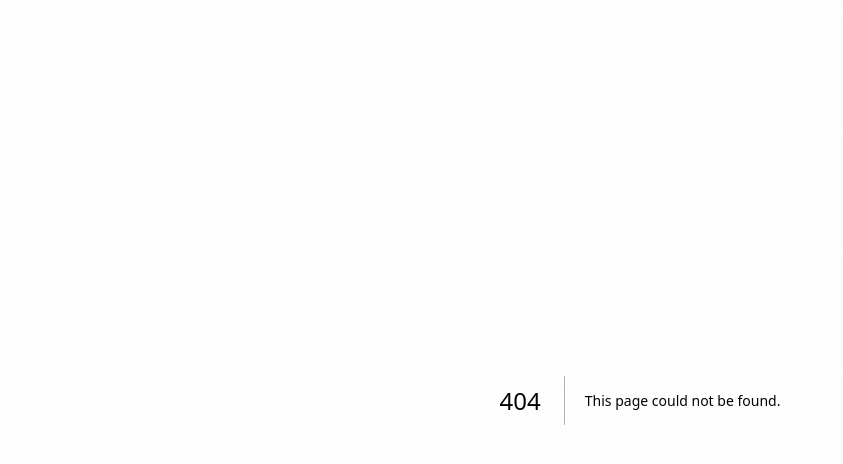
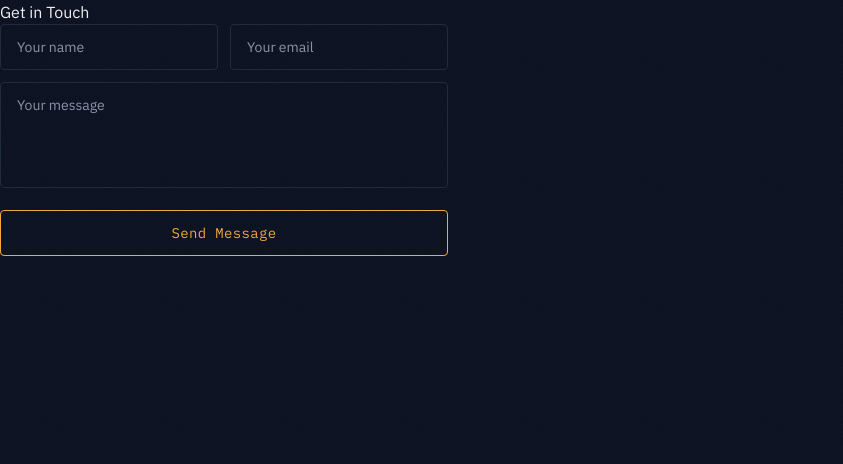
Before and after one commit to rasel-btcl/raselrana-web, a Next.js app: page /contact in a window 1280 px wide. Before the commit this address had no page. Shown: the top 464 px of the page, without its empty margins (0-843 px from the left). Built offline with nearby package versions, Linux system fonts and the light colour scheme.

Commit message:
contact-form-resend-integration done

```diff
--- a/package.json
+++ b/package.json
@@ -14,7 +14,8 @@
     "motion": "^13.1.1",
     "next": "16.3.1",
     "react": "19.2.8",
-    "react-dom": "19.2.8"
+    "react-dom": "19.2.8",
+    "resend": "^6.22.0"
   },
   "devDependencies": {
     "@tailwindcss/postcss": "^4",
--- /dev/null
+++ b/src/app/api/contact/route.js
@@ -0,0 +1,33 @@
+import { sendContactEmail } from "@/services/email";
+import { NextResponse } from "next/server";
+
+export async function POST(request) {
+  try {
+    const { name, email, message } = await request.json();
+
+    if (!name || !email || !message) {
+      return NextResponse.json(
+        { error: "Name, email, and message are required." },
+        { status: 400 },
+      );
+    }
+
+    const emailRegex = /^[^\s@]+@[^\s@]+\.[^\s@]+$/;
+    if (!emailRegex.test(email)) {
+      return NextResponse.json(
+        { error: "Please provide a valid email address." },
+        { status: 400 },
+      );
+    }
+
+    await sendContactEmail({ name, email, message });
+
+    return NextResponse.json({ success: true });
+  } catch (err) {
+    console.error("Contact form error:", err);
+    return NextResponse.json(
+      { error: "Something went wrong. Please try again later." },
+      { status: 500 },
+    );
+  }
+}
--- /dev/null
+++ b/src/app/contact/page.jsx
@@ -0,0 +1,10 @@
+import { ContactForm } from "@/components";
+
+export default function ContactPage() {
+  return (
+    <main>
+      <h1>Get in Touch</h1>
+      <ContactForm />
+    </main>
+  );
+}
--- a/src/app/page.jsx
+++ b/src/app/page.jsx
@@ -1,6 +1,6 @@
 "use client";
 
-import EmailForm from "@/components/EmailForm";
+import { ContactForm } from "@/components";
 import SignalWave from "@/components/SignalWave";
 import { motion } from "motion/react";
 
@@ -77,12 +77,12 @@ export default function Home() {
           telecommunications sector.
         </motion.p>
 
-        {/* Email capture */}
+        {/* Contact form */}
         <motion.div
           variants={item}
           className="mt-10 w-full flex justify-center"
         >
-          <EmailForm />
+          <ContactForm />
         </motion.div>
 
         {/* Footer */}
--- /dev/null
+++ b/src/components/ContactForm.jsx
@@ -0,0 +1,133 @@
+"use client";
+
+import { AnimatePresence, motion } from "motion/react";
+import { useState } from "react";
+
+export default function ContactForm() {
+  const [formData, setFormData] = useState({
+    name: "",
+    email: "",
+    message: "",
+  });
+  const [status, setStatus] = useState("idle"); // idle | submitting | success | error
+
+  const handleChange = (e) => {
+    setFormData({ ...formData, [e.target.name]: e.target.value });
+  };
+
+  const handleSubmit = async (e) => {
+    e.preventDefault();
+    if (status === "submitting") return;
+
+    setStatus("submitting");
+
+    try {
+      const res = await fetch("/api/contact", {
+        method: "POST",
+        headers: { "Content-Type": "application/json" },
+        body: JSON.stringify(formData),
+      });
+
+      const data = await res.json();
+
+      if (!res.ok) {
+        throw new Error(data.error || "Failed to send message");
+      }
+
+      setStatus("success");
+      setFormData({ name: "", email: "", message: "" });
+    } catch {
+      setStatus("error");
+    }
+  };
+
+  return (
+    <div className="w-full max-w-md">
+      <AnimatePresence mode="wait">
+        {status === "success" ? (
+          <motion.p
+            key="success"
+            initial={{ opacity: 0, y: 6 }}
+            animate={{ opacity: 1, y: 0 }}
+            className="font-mono text-sm text-accent tracking-wide text-center"
+          >
+            Message sent — I&apos;ll get back to you soon.
+          </motion.p>
+        ) : (
+          <motion.form
+            key="form"
+            onSubmit={handleSubmit}
+            initial={{ opacity: 0 }}
+            animate={{ opacity: 1 }}
+            exit={{ opacity: 0, y: -6 }}
+            className="flex flex-col gap-3"
+          >
+            <div className="flex flex-col sm:flex-row gap-3">
+              <div className="flex-1">
+                <label htmlFor="name" className="sr-only">
+                  Your name
+                </label>
+                <input
+                  id="name"
+                  name="name"
+                  type="text"
+                  required
+                  value={formData.name}
+                  onChange={handleChange}
+                  placeholder="Your name"
+                  className="w-full bg-transparent border border-line rounded-sm px-4 py-3 text-sm font-body text-fg placeholder:text-fg-muted focus:border-accent transition-colors"
+                />
+              </div>
+
+              <div className="flex-1">
+                <label htmlFor="email" className="sr-only">
+                  Your email
+                </label>
+                <input
+                  id="email"
+                  name="email"
+                  type="email"
+                  required
+                  value={formData.email}
+                  onChange={handleChange}
+                  placeholder="Your email"
+                  className="w-full bg-transparent border border-line rounded-sm px-4 py-3 text-sm font-body text-fg placeholder:text-fg-muted focus:border-accent transition-colors"
+                />
+              </div>
+            </div>
+
+            <div>
+              <label htmlFor="message" className="sr-only">
+                Your message
+              </label>
+              <textarea
+                id="message"
+                name="message"
+                required
+                rows={4}
+                value={formData.message}
+                onChange={handleChange}
+                placeholder="Your message"
+                className="w-full bg-transparent border border-line rounded-sm px-4 py-3 text-sm font-body text-fg placeholder:text-fg-muted focus:border-accent transition-colors resize-none"
+              />
+            </div>
+
+            <button
+              type="submit"
+              disabled={status === "submitting"}
+              className="mt-1 border border-accent text-accent rounded-sm px-5 py-3 text-sm font-mono tracking-wide hover:bg-accent hover:text-bg transition-colors disabled:opacity-50"
+            >
+              {status === "submitting" ? "Sending…" : "Send Message"}
+            </button>
+          </motion.form>
+        )}
+      </AnimatePresence>
+
+      {status === "error" && (
+        <p className="mt-2 text-xs font-mono text-red-400 text-center">
+          Something went wrong — try again in a moment.
+        </p>
+      )}
+    </div>
+  );
+}
--- a/src/components/EmailForm.jsx
+++ /dev/null
@@ -1,84 +0,0 @@
-"use client";
-
-import { AnimatePresence, motion } from "motion/react";
-import { useState } from "react";
-
-export default function EmailForm() {
-  const [email, setEmail] = useState("");
-  const [status, setStatus] = useState("idle"); // idle | submitting | success | error
-
-  async function handleSubmit(e) {
-    e.preventDefault();
-    if (!email || status === "submitting") return;
-
-    setStatus("submitting");
-
-    // ---------------------------------------------------------------
-    // NOTE FOR LAUNCH: this currently just logs the email locally.
-    // Vercel's free tier has no built-in database, so before you
-    // collect real signups, wire this up to one of:
-    //   - Formspree / Getform (drop-in form backend, no server code)
-    //   - Resend + a Next.js Route Handler (src/app/api/subscribe/route.js)
-    //   - A Google Sheet via a service like SheetMonkey
-    // Replace the block below with a fetch() call to whichever you pick.
-    // ---------------------------------------------------------------
-    try {
-      await new Promise((resolve) => setTimeout(resolve, 700));
-      console.log("New signup:", email);
-      setStatus("success");
-    } catch {
-      setStatus("error");
-    }
-  }
-
-  return (
-    <div className="w-full max-w-sm">
-      <AnimatePresence mode="wait">
-        {status === "success" ? (
-          <motion.p
-            key="success"
-            initial={{ opacity: 0, y: 6 }}
-            animate={{ opacity: 1, y: 0 }}
-            className="font-mono text-sm text-accent tracking-wide"
-          >
-            You&apos;re on the list — talk soon.
-          </motion.p>
-        ) : (
-          <motion.form
-            key="form"
-            onSubmit={handleSubmit}
-            initial={{ opacity: 0 }}
-            animate={{ opacity: 1 }}
-            exit={{ opacity: 0, y: -6 }}
-            className="flex flex-col sm:flex-row gap-3"
-          >
-            <label htmlFor="email" className="sr-only">
-              Email address
-            </label>
-            <input
-              id="email"
-              type="email"
-              required
-              value={email}
-              onChange={(e) => setEmail(e.target.value)}
-              placeholder="you@domain.com"
-              className="flex-1 bg-transparent border border-line rounded-sm px-4 py-3 text-sm font-body text-fg placeholder:text-fg-muted focus:border-accent transition-colors"
-            />
-            <button
-              type="submit"
-              disabled={status === "submitting"}
-              className="shrink-0 border border-accent text-accent rounded-sm px-5 py-3 text-sm font-mono tracking-wide hover:bg-accent hover:text-bg transition-colors disabled:opacity-50"
-            >
-              {status === "submitting" ? "Sending…" : "Notify me"}
-            </button>
-          </motion.form>
-        )}
-      </AnimatePresence>
-      {status === "error" && (
-        <p className="mt-2 text-xs font-mono text-red-400">
-          Something went wrong — try again in a moment.
-        </p>
-      )}
-    </div>
-  );
-}
--- a/src/components/index.js
+++ b/src/components/index.js
@@ -1,3 +1,5 @@
 // All component exports from this file for easier imports
-export { default as EmailForm } from "./EmailForm";
 export { default as SignalWave } from "./SignalWave";
+
+// Contact form component
+export { default as ContactForm } from "./ContactForm";
--- /dev/null
+++ b/src/services/email.js
@@ -0,0 +1,31 @@
+import { Resend } from "resend";
+
+const resend = new Resend(process.env.RESEND_API_KEY);
+
+/**
+ * Sends a contact form email using Resend.
+ * @param {{ name: string, email: string, message: string }} data
+ */
+export async function sendContactEmail({ name, email, message }) {
+  const { data: result, error } = await resend.emails.send({
+    from: "Portfolio Contact <onboarding@resend.dev>", // replace with your verified domain later
+    to: process.env.CONTACT_EMAIL_TO,
+    replyTo: email,
+    subject: `New message from ${name}`,
+    text: `From: ${name} (${email})\n\n${message}`,
+    html: `
+      <div>
+        <p><strong>Name:</strong> ${name}</p>
+        <p><strong>Email:</strong> ${email}</p>
+        <p><strong>Message:</strong></p>
+        <p>${message.replace(/\n/g, "<br/>")}</p>
+      </div>
+    `,
+  });
+
+  if (error) {
+    throw new Error(error.message || "Failed to send email");
+  }
+
+  return result;
+}
```
Also changed, not shown: 1 other file (tests, documents, lock files or other folders).
